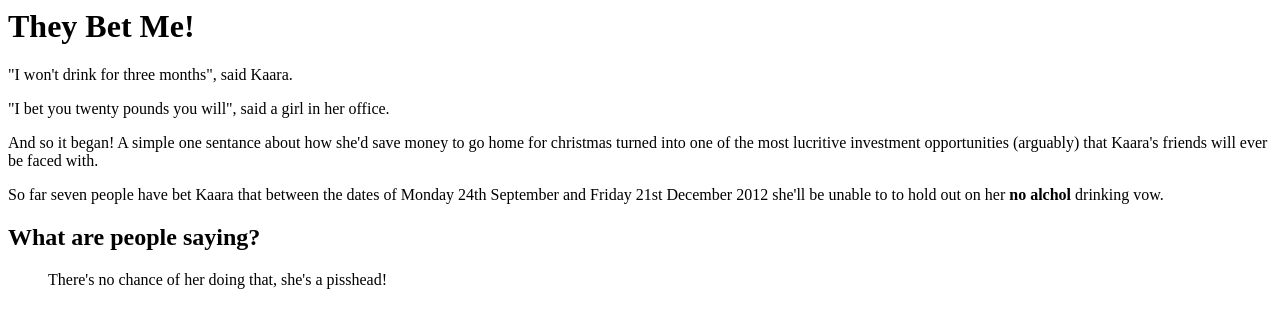
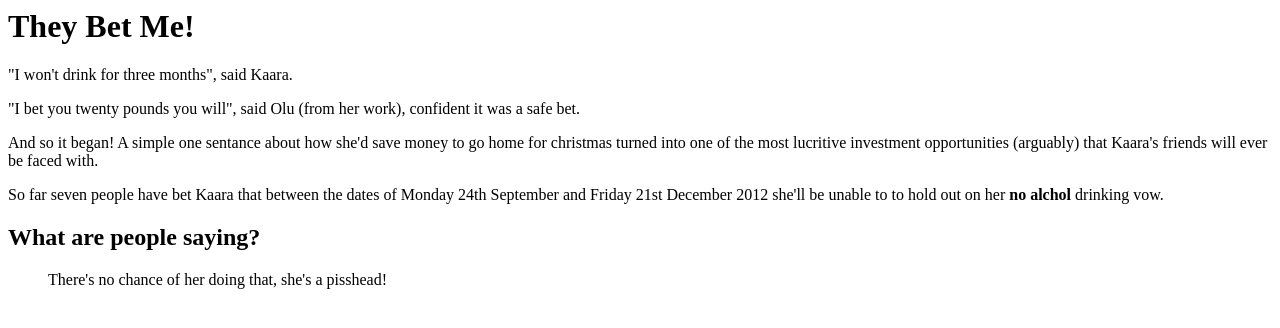
Before and after one commit to KaaraCantDrink/kaaracantdrink.github.com, a plain HTML site: page index.html in a window 1280 px wide. Drawn offline with Linux system fonts and the light colour scheme.

Commit message:
Updated index.html

```diff
--- a/index.html
+++ b/index.html
@@ -1,6 +1,6 @@
 <h1>They Bet Me!</h1>
 <p>"I won't drink for three months", said Kaara.</p>
-<p>"I bet you twenty pounds you will", said a girl in her office.</p>
+<p>"I bet you twenty pounds you will", said Olu (from her work), confident it was a safe bet.</p>
 <p>And so it began! A simple one sentance about how she'd save money to go home for christmas turned into one of the most lucritive investment opportunities (arguably) that  Kaara's friends will ever be faced with.</p>
 <p>So far seven people have bet Kaara that between the dates of Monday 24th September and Friday 21st December 2012 she'll be unable to to hold out on her <b>no alchol</b> drinking vow.</p>
 <h2>What are people saying?</h2>
```
